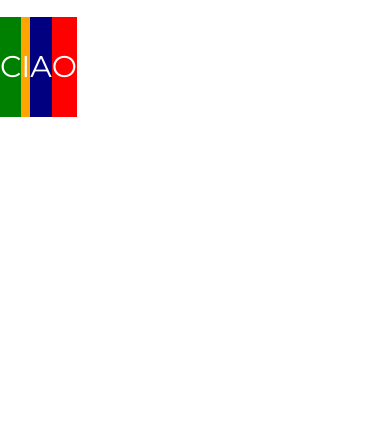
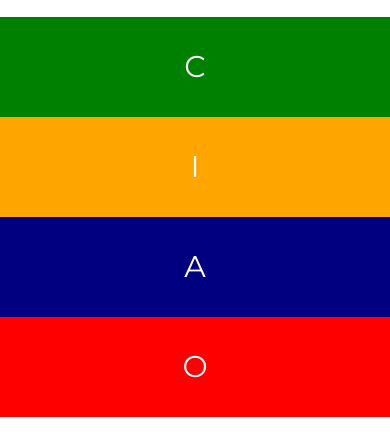
Before and after one commit to luca-cucchi81/html-css-12bool, a plain HTML site: page index.html in a window 390 px wide. Shown: the part 403-844 px from the top of the page. Drawn offline with Linux system fonts and the light colour scheme.

Commit message:
fix media

```diff
--- a/css/12bool.css
+++ b/css/12bool.css
@@ -54,6 +54,9 @@
 .col-xs-11 {
     width: calc((100% / 12) * 11);
 }
+.col-xs-12 {
+    width: calc((100% / 12) * 12);
+}
 
 /*==TABLET==*/
 @media screen and (min-width: 768px) and (max-width: 992px) {
@@ -90,6 +93,9 @@
     }
     .col-md-11 {
         width: calc((100% / 12) * 11);
+    }
+    .col-md-12 {
+        width: calc((100% / 12) * 12);
     }
 }
 
@@ -129,6 +135,9 @@
     .col-lg-11 {
         width: calc((100% / 12) * 11);
     }
+    .col-lg-12 {
+        width: calc((100% / 12) * 12);
+    }
 
 }
 
@@ -165,6 +174,9 @@
 }
 .col-xs-offset-10{
     margin-left: calc((100% / 12) * 10);
+}
+.col-xs-offset-11{
+    margin-left: calc((100% / 12) * 11);
 }
 .col-xs-offset-11{
     margin-left: calc((100% / 12) * 11);
--- a/index.html
+++ b/index.html
@@ -12,7 +12,7 @@
         <header>
             <div class="full-container">
                 <div class="container">
-                    <div class="titolo col-lg-06 col-lg-offset-03 col-md-06 col-md-offset-03 col-xs-12 ">
+                    <div class="titolo col-lg-06 col-lg-offset-03 col-md-06 col-md-offset-03 col-xs-12">
                         <h1>The 12bool Game</h1>
                     </div>
                 </div>
@@ -22,11 +22,11 @@
         <main>
             <!-- ==PRIMO GIOCO== -->
             <div class="container">
-                <div class="ciao col-lg-06 col-lg-offset-03 col-md-06 col-md-offset-03">
-                    <div class="green col-lg-03 col-md-06">C</div>
-                    <div class="orange col-lg-03 col-md-06">I</div>
-                    <div class="blue col-lg-03 col-md-06">A</div>
-                    <div class="red col-lg-03 col-md-06">O</div>
+                <div class="ciao col-lg-06 col-lg-offset-03 col-md-06 col-md-offset-03 col-xs-12">
+                    <div class="green col-lg-03 col-md-06 col-xs-12">C</div>
+                    <div class="orange col-lg-03 col-md-06 col-xs-12">I</div>
+                    <div class="blue col-lg-03 col-md-06 col-xs-12">A</div>
+                    <div class="red col-lg-03 col-md-06 col-xs-12">O</div>
                 </div>
             </div>
         </main>
```
